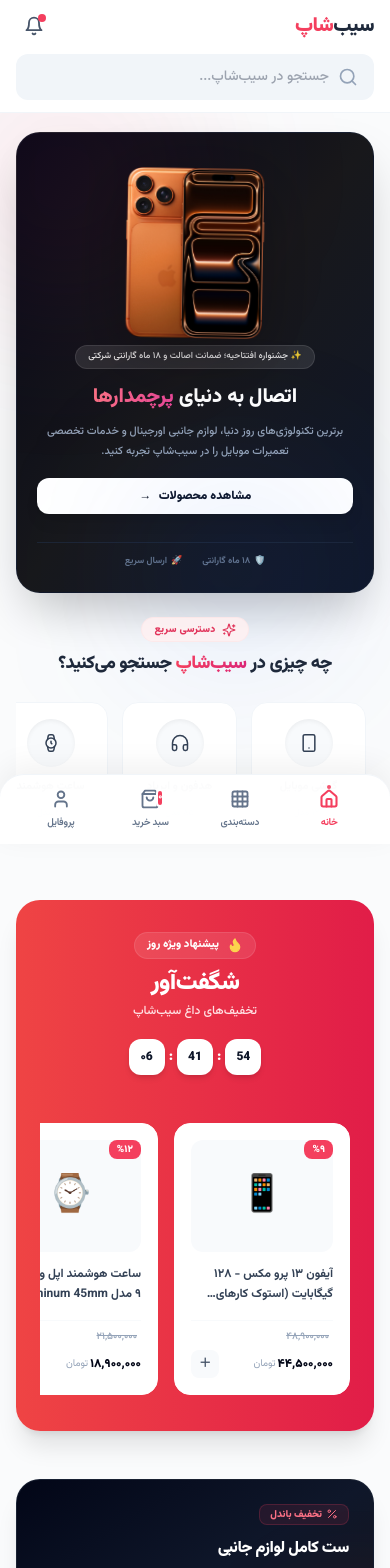
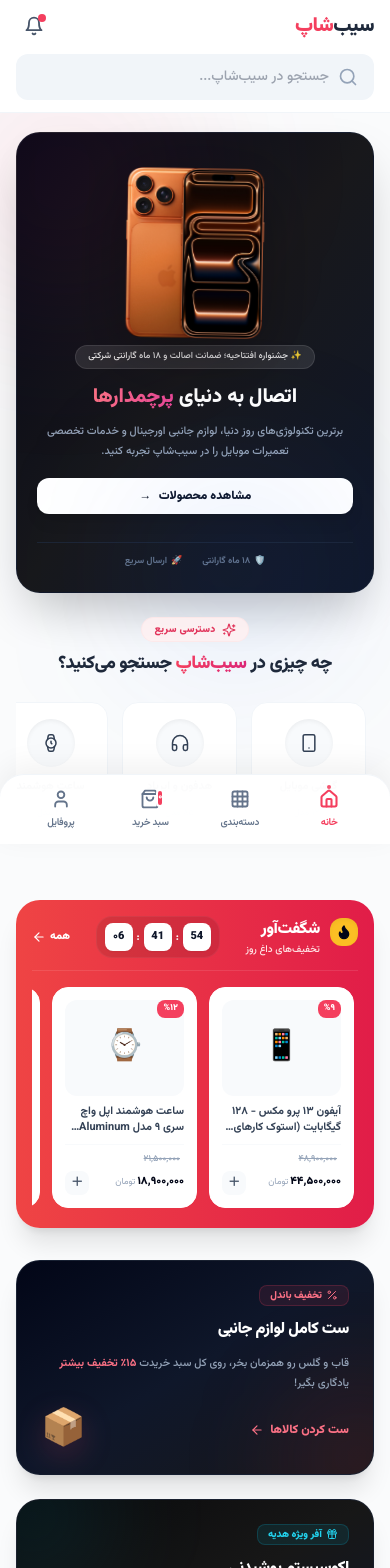
Before and after one commit to mohsenalz77/mini-shop-v2, a Next.js app: page / in a window 390 px wide. Shown: the top 1568 px of the page. Built offline with nearby package versions, Linux system fonts and the light colour scheme.

Commit message:
Update AmazingOffers.js

```diff
--- a/src/components/AmazingOffers.js
+++ b/src/components/AmazingOffers.js
@@ -16,7 +16,7 @@ const amazingProducts = [
 
 export default function AmazingOffers() {
   const [timeLeft, setTimeLeft] = useState({ hours: 6, minutes: 42, seconds: 0 });
-  const scrollRef = useRef(null); // رفرنس برای دسترسی به المان اسکرول
+  const scrollRef = useRef(null);
 
   useEffect(() => {
     const timer = setInterval(() => {
@@ -34,13 +34,12 @@ export default function AmazingOffers() {
     return () => clearInterval(timer);
   }, []);
 
-  // تابع جادویی حرکت اسکرول به چپ و راست
   const handleScroll = (direction) => {
     if (scrollRef.current) {
-      const scrollAmount = 300; // میزان جابجایی ریل به پیکسل با هر کلیک
+      const scrollAmount = 300;
       scrollRef.current.scrollBy({
         left: direction === 'left' ? -scrollAmount : scrollAmount,
-        behavior: 'smooth' // حرکت کاملاً نرم و انیمیشنی
+        behavior: 'smooth'
       });
     }
   };
@@ -48,12 +47,45 @@ export default function AmazingOffers() {
   const formatTime = (num) => String(num).padStart(2, '۰');
 
   return (
-    <div className="w-full px-4 md:px-8 my-12 relative block z-10">
-      {/* اضافه شدن گروه برای مهار دکمه‌های مطلق کناری */}
-      <div className="w-full bg-gradient-to-l from-rose-600 to-red-500 rounded-3xl p-6 flex flex-col xl:flex-row items-center gap-5 shadow-xl relative overflow-hidden group/box">
+    <div className="w-full px-4 md:px-8 my-8 md:my-12 relative block z-10">
 
-        {/* ۱. بخش راست: تابلوی اعلان و تایمر معکوس */}
-        <div className="flex flex-col items-center xl:items-start text-center xl:text-right text-white shrink-0 py-2 xl:w-44 z-10">
+      {/* باکس شگفت‌انگیز - پدینگ‌ها برای موبایل به صورت ردیفی کاملاً بهینه شدند */}
+      <div className="w-full bg-gradient-to-l from-rose-600 to-red-500 rounded-3xl p-4 md:p-6 flex flex-col xl:flex-row items-center gap-4 md:gap-5 shadow-xl relative overflow-hidden group/box">
+
+        {/* ========================================================================= */}
+        {/* ۱. هدر شگفت‌انگیز مخصوص نسخه موبایل (ترکیب خطی افقی لوکس) */}
+        {/* ========================================================================= */}
+        <div className="flex xl:hidden w-full items-center justify-between border-b border-white/10 pb-3 z-10">
+          <div className="flex items-center gap-2.5">
+            <div className="bg-amber-400 text-slate-950 p-1.5 rounded-xl shadow-inner animate-bounce">
+              <Flame className="w-4 h-4 fill-slate-950 stroke-[2]" />
+            </div>
+            <div className="flex flex-col items-start">
+              <h2 className="text-base font-black text-white tracking-tight">شگفت‌آور</h2>
+              <span className="text-[10px] text-rose-100 font-medium">تخفیف‌های داغ روز</span>
+            </div>
+          </div>
+
+          {/* باکس تایمر افقی و مینیاتوری در موبایل */}
+          <div className="flex items-center gap-1 font-black text-slate-900 direction-ltr bg-black/10 px-2 py-1.5 rounded-2xl border border-white/5">
+            <div className="bg-white rounded-lg w-7 h-7 flex items-center justify-center text-[11px] shadow-sm font-black">{formatTime(timeLeft.seconds)}</div>
+            <span className="text-white text-[10px]">:</span>
+            <div className="bg-white rounded-lg w-7 h-7 flex items-center justify-center text-[11px] shadow-sm font-black">{formatTime(timeLeft.minutes)}</div>
+            <span className="text-white text-[10px]">:</span>
+            <div className="bg-white rounded-lg w-7 h-7 flex items-center justify-center text-[11px] shadow-sm font-black">{formatTime(timeLeft.hours)}</div>
+          </div>
+
+          {/* دکمه مشاهده همه در موبایل */}
+          <button className="flex items-center gap-1 text-[11px] font-black text-white hover:text-amber-200 transition">
+            <span>همه</span>
+            <ArrowLeft className="w-3.5 h-3.5" />
+          </button>
+        </div>
+
+        {/* ========================================================================= */}
+        {/* ۲. بخش ساختار اعلان دسکتاپ (کاملاً دست‌نخورده، در موبایل hidden است) */}
+        {/* ========================================================================= */}
+        <div className="hidden xl:flex flex-col items-center xl:items-start text-center xl:text-right text-white shrink-0 py-2 xl:w-44 z-10">
           <div className="flex items-center gap-2 mb-2 bg-white/10 px-3 py-1 rounded-full border border-white/10">
             <Flame className="w-4 h-4 text-amber-300 fill-amber-300" />
             <span className="text-[11px] font-black">پیشنهاد ویژه روز</span>
@@ -70,13 +102,13 @@ export default function AmazingOffers() {
             <div className="bg-white rounded-xl w-9 h-9 flex items-center justify-center text-xs shadow-md">{formatTime(timeLeft.hours)}</div>
           </div>
 
-          <button className="hidden xl:flex items-center gap-2 text-xs font-black text-white hover:text-amber-200 transition group mt-auto">
+          <button className="flex items-center gap-2 text-xs font-black text-white hover:text-amber-200 transition group mt-auto">
             <span>مشاهده همه</span>
             <ArrowLeft className="w-4 h-4 transition-transform group-hover:-translate-x-1" />
           </button>
         </div>
 
-        {/* ۲. دکمه‌های ناوبری اسکرول (فقط در حالت دسکتاپ هنگام هاور روی باکس کل ظاهر می‌شوند) */}
+        {/* دکمه‌های ریموت دسکتاپ */}
         <button
           onClick={() => handleScroll('right')}
           className="absolute right-[210px] top-1/2 -translate-y-1/2 bg-white/90 hover:bg-white text-slate-800 w-10 h-10 rounded-full items-center justify-center shadow-lg transition-all duration-300 z-30 hidden xl:flex opacity-0 group-hover/box:opacity-100 hover:scale-110 border border-slate-100"
@@ -91,44 +123,51 @@ export default function AmazingOffers() {
           <ArrowLeft className="w-5 h-5" />
         </button>
 
-        {/* ۳. بخش وسط: رولر محصولات با رفرنس متصل شده */}
+        {/* ========================================================================= */}
+        {/* ۳. ریل اسکرول محصولات (بهینه‌سازی پدینگ‌ها و کارت‌ها برای موبایل) */}
+        {/* ========================================================================= */}
         <div
           ref={scrollRef}
-          className="flex-1 w-full flex gap-4 overflow-x-auto pb-3 scrollbar-none snap-x z-10 scroll-smooth"
+          className="flex-1 w-full flex gap-3 md:gap-4 overflow-x-auto pb-1 md:pb-3 scrollbar-none snap-x z-10 scroll-smooth px-1 md:px-0"
         >
           {amazingProducts.map((prod) => (
             <div
               key={prod.id}
-              className="flex-shrink-0 w-44 md:w-52 xl:w-56 snap-center bg-white rounded-2xl p-4 flex flex-col justify-between group cursor-pointer hover:shadow-2xl transition-all duration-300 relative border border-white"
+              className="flex-shrink-0 w-[145px] md:w-52 xl:w-56 snap-center bg-white rounded-2xl p-3 md:p-4 flex flex-col justify-between group cursor-pointer hover:shadow-2xl transition-all duration-300 relative border border-white"
             >
               <div className="relative">
-                <span className="absolute top-0 right-0 bg-rose-500 text-white text-[10px] font-black px-2 py-0.5 rounded-lg z-10">
+                <span className="absolute top-0 right-0 bg-rose-500 text-white text-[9px] md:text-[10px] font-black px-1.5 md:px-2 py-0.5 rounded-lg z-10">
                   %{prod.percent}
                 </span>
-                <div className="w-full bg-slate-50 rounded-xl h-28 md:h-36 flex items-center justify-center text-4xl md:text-5xl mb-3 overflow-hidden">
+
+                {/* بهینه‌سازی ارتفاع تصویر در نسخه موبایل */}
+                <div className="w-full bg-slate-50 rounded-xl h-24 md:h-36 flex items-center justify-center text-3xl md:text-5xl mb-2 md:mb-3 overflow-hidden">
                   <span className="group-hover:scale-110 transition duration-300 select-none">{prod.image}</span>
                 </div>
-                <h3 className="text-xs font-bold text-slate-700 leading-5 line-clamp-2 h-10 mb-2 text-right">
+
+                <h3 className="text-[11px] md:text-xs font-bold text-slate-700 leading-4 md:leading-5 line-clamp-2 h-8 md:h-10 mb-1 md:mb-2 text-right">
                   {prod.name}
                 </h3>
               </div>
-              <div className="mt-2 pt-2 border-t border-slate-50 flex flex-col gap-1.5">
-                <span className="text-[10px] text-slate-400 font-medium line-through text-right pr-1">
+
+              <div className="mt-1 md:mt-2 pt-2 border-t border-slate-50 flex flex-col gap-1 md:gap-1.5">
+                <span className="text-[9px] md:text-[10px] text-slate-400 font-medium line-through text-right pr-1">
                   {prod.mainPrice}
                 </span>
                 <div className="flex items-center justify-between w-full">
-                  <div className="flex items-center gap-0.5 text-slate-950 font-black text-xs md:text-sm">
+                  <div className="flex items-center gap-0.5 text-slate-950 font-black text-[11px] md:text-sm">
                     <span>{prod.discountPrice}</span>
-                    <span className="text-[10px] font-normal text-slate-400">تومان</span>
+                    <span className="text-[9px] font-normal text-slate-400">تومان</span>
                   </div>
-                  <button className="bg-slate-50 text-slate-600 w-7 h-7 rounded-lg flex items-center justify-center font-bold text-xs hover:bg-rose-500 hover:text-white transition duration-200">＋</button>
+                  {/* دکمه افزودن کوچک‌تر و متناسب‌تر در موبایل */}
+                  <button className="bg-slate-50 text-slate-600 w-6 h-6 md:w-7 md:h-7 rounded-lg flex items-center justify-center font-bold text-xs hover:bg-rose-500 hover:text-white transition duration-200">＋</button>
                 </div>
               </div>
             </div>
           ))}
         </div>
 
-        {/* ۴. بخش چپ: مینی‌بنر انتهای صف */}
+        {/* ۴. مینی بنر انتهای صف دسکتاپ */}
         <div className="hidden xl:flex flex-col items-center justify-center text-center border-2 border-dashed border-white/20 rounded-2xl p-5 w-48 h-full shrink-0 text-white relative overflow-hidden group/left cursor-pointer">
           <div className="absolute inset-0 bg-white/5 opacity-0 group-hover/left:opacity-100 transition duration-300"></div>
           <span className="text-4xl mb-2 animate-pulse">🎁</span>
```
